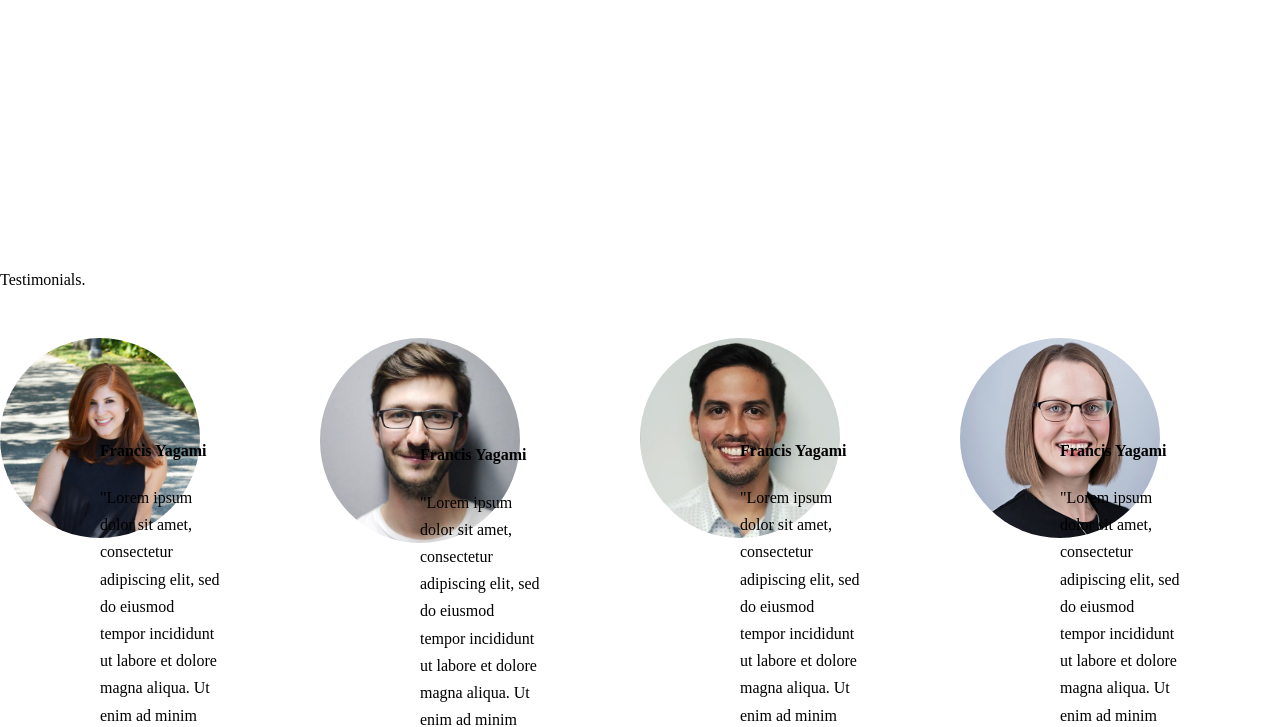
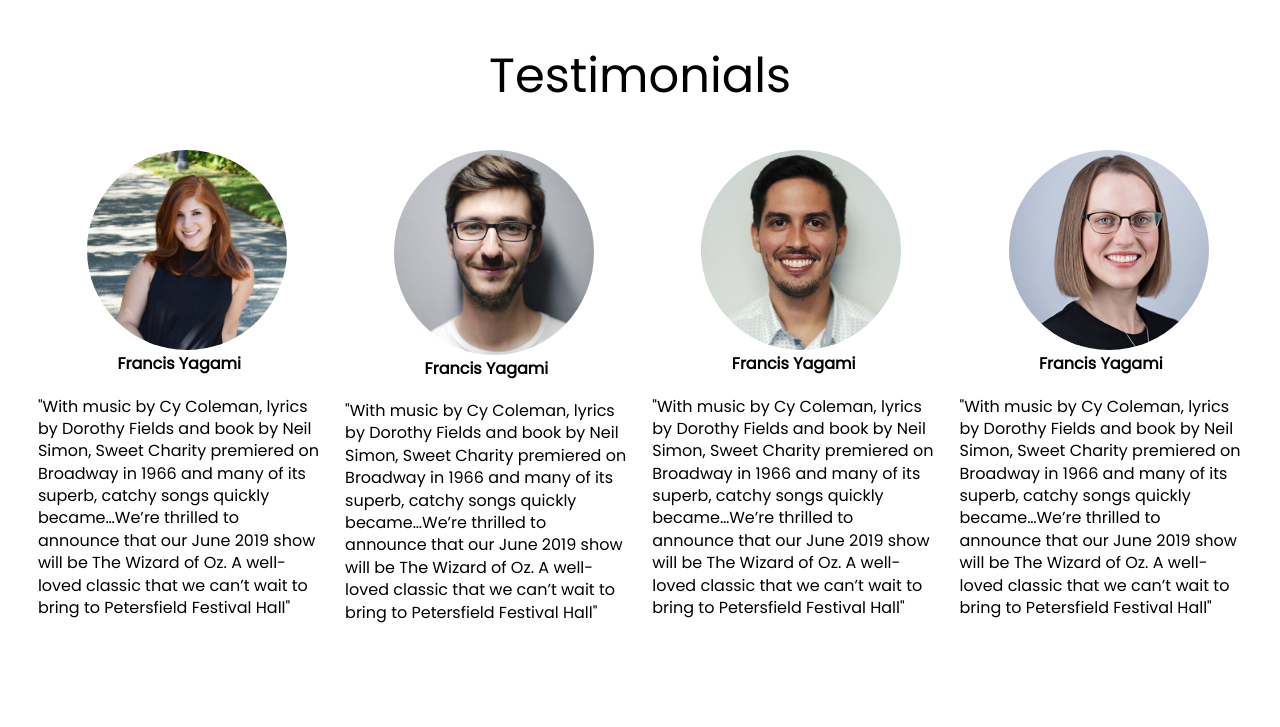
Before and after one commit to ShubhamMittal99/Ankahi, a plain HTML site: page Final/index.html in a window 1280 px wide. Shown: the part 802-1529 px from the top of the page. Drawn offline with Linux system fonts and the light colour scheme.

Commit message:
testimonials

```diff
--- a/Final/index.html
+++ b/Final/index.html
@@ -37,28 +37,28 @@
 		</div>
 		<div class = "Testimonials">
 		<h2>
-        Testimonials.
+        Testimonials
         </h2>
 	  <div class="grid">
-	  <div class="item top left">
+	  <div class="item 1">
 	  <img src="images/pp1.jpg" class="pp">
 	  <p class="name">Francis Yagami</p>
-	  <p class="quote">"Lorem ipsum dolor sit amet, consectetur adipiscing elit, sed do eiusmod tempor incididunt ut labore et dolore magna aliqua. Ut enim ad minim veniam, quis nostrud exercitation ullamco laboris nisi ut aliquip ex ea commodo consequat. Duis aute irure dolor in reprehenderit in voluptate velit esse cillum dolore eu fugiat nulla pariatur. Excepteur sint occaecat cupidatat non proident, sunt in culpa qui officia deserunt mollit anim id est laborum."</p>
+	  <p class="quote">"With music by Cy Coleman, lyrics by Dorothy Fields and book by Neil Simon, Sweet Charity premiered on Broadway in 1966 and many of its superb, catchy songs quickly became…We’re thrilled to announce that our June 2019 show will be The Wizard of Oz. A well-loved classic that we can’t wait to bring to Petersfield Festival Hall"</p>
 	  </div>
-	  <div class="item top right">
+	  <div class="item 2">
 	  <img src="images/pp2.jpeg" class="pp">
 	  <p class="name">Francis Yagami</p>
-	  <p class="quote">"Lorem ipsum dolor sit amet, consectetur adipiscing elit, sed do eiusmod tempor incididunt ut labore et dolore magna aliqua. Ut enim ad minim veniam, quis nostrud exercitation ullamco laboris nisi ut aliquip ex ea commodo consequat. Duis aute irure dolor in reprehenderit in voluptate velit esse cillum dolore eu fugiat nulla pariatur. Excepteur sint occaecat cupidatat non proident, sunt in culpa qui officia deserunt mollit anim id est laborum."</p>
+	  <p class="quote">"With music by Cy Coleman, lyrics by Dorothy Fields and book by Neil Simon, Sweet Charity premiered on Broadway in 1966 and many of its superb, catchy songs quickly became…We’re thrilled to announce that our June 2019 show will be The Wizard of Oz. A well-loved classic that we can’t wait to bring to Petersfield Festival Hall"</p>
 	  </div>
-	  <div class="item bottom left">
+	  <div class="item 3">
 	  <img src="images/pp3.jpg" class="pp">
 	  <p class="name">Francis Yagami</p>
-	  <p class="quote">"Lorem ipsum dolor sit amet, consectetur adipiscing elit, sed do eiusmod tempor incididunt ut labore et dolore magna aliqua. Ut enim ad minim veniam, quis nostrud exercitation ullamco laboris nisi ut aliquip ex ea commodo consequat. Duis aute irure dolor in reprehenderit in voluptate velit esse cillum dolore eu fugiat nulla pariatur. Excepteur sint occaecat cupidatat non proident, sunt in culpa qui officia deserunt mollit anim id est laborum."</p>
+	  <p class="quote">"With music by Cy Coleman, lyrics by Dorothy Fields and book by Neil Simon, Sweet Charity premiered on Broadway in 1966 and many of its superb, catchy songs quickly became…We’re thrilled to announce that our June 2019 show will be The Wizard of Oz. A well-loved classic that we can’t wait to bring to Petersfield Festival Hall"</p>
 	  </div>
-	  <div class="item bottom right">
+	  <div class="item 4">
 	  <img src="images/pp4.jpg" class="pp">
 	  <p class="name">Francis Yagami</p>
-	  <p class="quote">"Lorem ipsum dolor sit amet, consectetur adipiscing elit, sed do eiusmod tempor incididunt ut labore et dolore magna aliqua. Ut enim ad minim veniam, quis nostrud exercitation ullamco laboris nisi ut aliquip ex ea commodo consequat. Duis aute irure dolor in reprehenderit in voluptate velit esse cillum dolore eu fugiat nulla pariatur. Excepteur sint occaecat cupidatat non proident, sunt in culpa qui officia deserunt mollit anim id est laborum."</p>
+	  <p class="quote">"With music by Cy Coleman, lyrics by Dorothy Fields and book by Neil Simon, Sweet Charity premiered on Broadway in 1966 and many of its superb, catchy songs quickly became…We’re thrilled to announce that our June 2019 show will be The Wizard of Oz. A well-loved classic that we can’t wait to bring to Petersfield Festival Hall"</p>
 	  </div>
 	  </div>
 		</div>
--- a/Final/style.css
+++ b/Final/style.css
@@ -98,51 +98,69 @@ li a:hover {
 	font-family: 'Poppins', sans-serif;
 }
 
+.Testimonials{
+	position: relative;
+	bottom: 220px;
+}
+
+.Testimonials h2{
+	display: block;
+	text-align: center;
+	font-size: 48px;
+	font-family: 'Poppins', sans-serif;
+}
+
 .grid{
 	display: grid;
 	position: relative;
 	grid-template:
 	'a b c d';
-    width:100%;
-    height:1000px;
+    max-width:100%;
+    height:600px;
 	bottom: 100px;
 	top: 50px;
 	margin-bottom: 400px;
+	padding: 0 2%;
 }
 
-.top .left{
+.1{
 	grid-area: a;
 }
 
-.top .right{
+.2{
 	grid-area: b;
 }
 
-.bottom .left{
+.3{
 	grid-area: c;
 }
 
-.bottom .right{
+.4{
 	grid-area: d;
 }
 
 .pp{
-  width:200px;
-  border-radius: 50%;
+    margin-left: 20%;
+    width:200px;
+    border-radius: 50%;
 }
 
 .name{
 	font-weight:bold;
+	text-align: center;
 }
 
 .quote, .name{
-	display: block;
-	position: relative;
-	bottom: 10%;
-	padding: 0px 100px;
-	line-height: 1.7;
+	line-height: 1.4;
+	font-family: 'Poppins', sans-serif;
 }
 
 .quote{
 	margin-top: 20px;
+	padding: 0 4%;
+	text-align: left;
 }
+
+.item{
+	position: relative;
+}
```
